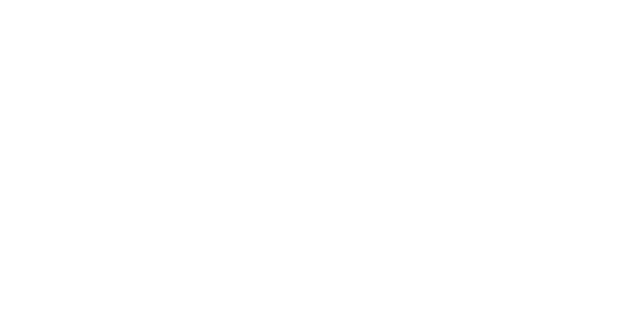
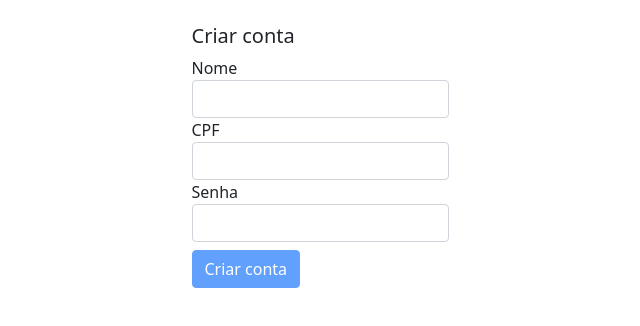
Before and after one commit to mgalvc/desafio-toro-front, a Vue app: page /register in a window 1280 px wide. Before the commit this address had no page. Shown: the top 326 px of the page, without its empty margins (320-960 px from the left). Built offline with nearby package versions, Linux system fonts and the light colour scheme.

Commit message:
criando fluxo de nova conta

```diff
--- a/src/router/index.js
+++ b/src/router/index.js
@@ -11,6 +11,11 @@ const routes = [
     path: '/auth',
     name: 'Auth',
     component: () => import('../views/Auth.vue')
+  },
+  {
+    path: '/register',
+    name: 'Register',
+    component: () => import('../views/Register.vue')
   }
 ]
 
--- a/src/services/userService.js
+++ b/src/services/userService.js
@@ -12,4 +12,16 @@ export default class UserService {
       return { error: err.response?.data?.message }
     }
   }
+
+  static async register(name, cpf, password) {
+    try {
+      const { data } = await axios.post(`${process.env.VUE_APP_API_BASE_URL}/user`, {
+        name, cpf, password
+      });
+
+      return data;
+    } catch(err) {
+      return { error: err.response?.data?.message }
+    }
+  }
 }
--- a/src/store/user.js
+++ b/src/store/user.js
@@ -2,11 +2,14 @@ import UserService from "../services/userService";
 import { useAuth } from "./auth";
 
 export const useUser = () => {
-  const { token } = useAuth();
-
   const getUser = async () => {
+    const { token } = useAuth();
     return UserService.getUser(token);
   }
 
-  return { getUser };
+  const register = async (name, cpf, password) => {
+    return UserService.register(name, cpf, password);
+  }
+
+  return { getUser, register };
 }
--- a/src/views/Auth.vue
+++ b/src/views/Auth.vue
@@ -7,9 +7,13 @@
           <i class="bi bi-exclamation-triangle-fill me-2"></i>
           <div>{{ error }}</div>
         </div>
+        <div v-if="welcome" class="alert alert-success d-flex align-items-center" role="alert">
+          <i class="bi bi-check-lg me-2"></i>
+          <div>{{ welcome }}</div>
+        </div>
         <div class="form-group">
           <label>CPF</label>
-          <input v-model="cpf" class="form-control" type="cpf" />
+          <input v-model="cpf" class="form-control" type="text" />
         </div>
         <div class="form-group">
           <label>Senha</label>
@@ -23,6 +27,9 @@
         >
           Entrar
         </button>
+        <p class="mt-2">
+          <router-link to="register">Criar conta</router-link>
+        </p>
       </form>
     </div>
   </div>
@@ -38,11 +45,12 @@ export default {
   setup() {
     const { setToken } = useAuth();
     const { push } = useRouter();
-    const { query: { sessionExpired } } = useRoute();
+    const { query: { sessionExpired, registered } } = useRoute();
 
     const cpf = ref('');
     const password = ref('');
     const error = ref(false);
+    const welcome = ref(false);
 
     const doLogin = async () => {
       const res = await AuthService.login(cpf.value, password.value);
@@ -60,7 +68,11 @@ export default {
       error.value = 'Sua sessão expirou';
     }
 
-    return { cpf, password, noCredentials, error, doLogin };
+    if(registered) {
+      welcome.value = 'Seja bem vindo! Acessa agora a sua nova conta';
+    }
+
+    return { cpf, password, noCredentials, error, welcome, doLogin };
   },
 };
 </script>
--- /dev/null
+++ b/src/views/Register.vue
@@ -0,0 +1,64 @@
+<template>
+  <div class="container mt-4">
+    <div class="d-flex justify-content-center">
+      <form>
+        <div><h5>Criar conta</h5></div>
+        <div v-if="error" class="alert alert-danger d-flex align-items-center" role="alert">
+          <i class="bi bi-exclamation-triangle-fill me-2"></i>
+          <div>{{ error }}</div>
+        </div>
+        <div class="form-group">
+          <label>Nome</label>
+          <input v-model="name" class="form-control" type="text" />
+        </div>
+        <div class="form-group">
+          <label>CPF</label>
+          <input v-model="cpf" class="form-control" type="text" />
+        </div>
+        <div class="form-group">
+          <label>Senha</label>
+          <input v-model="password" class="form-control" type="password" />
+        </div>
+        <button
+          @click.prevent="doRegister"
+          :disabled="noCredentials"
+          type="submit"
+          class="btn btn-primary mt-2"
+        >
+          Criar conta
+        </button>
+      </form>
+    </div>
+  </div>
+</template>
+
+<script>
+import { computed, ref } from "@vue/reactivity";
+import { useRouter } from 'vue-router';
+import { useUser } from '../store/user';
+
+export default {
+  setup() {
+    const { register } = useUser();
+    const { push } = useRouter();
+
+    const cpf = ref('');
+    const name = ref('');
+    const password = ref('');
+    const error = ref(false);
+
+    const doRegister = async () => {
+      const res = await register(name.value, cpf.value, password.value)
+      if(res.error) {
+        error.value = res.error;
+      } else {
+        push({ path: 'auth', query: { registered: true } })
+      }
+    };
+
+    const noCredentials = computed(() => !cpf.value || !password.value || !name.value);
+
+    return { name, cpf, password, noCredentials, error, doRegister };
+  },
+};
+</script>
```
